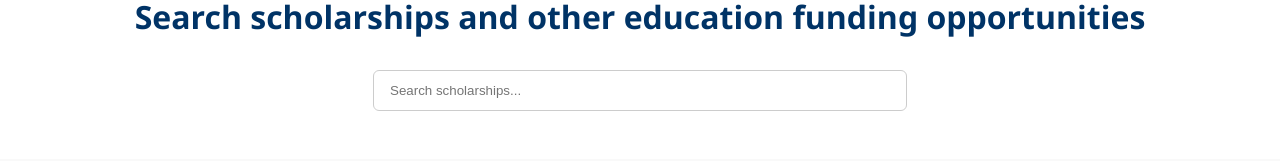
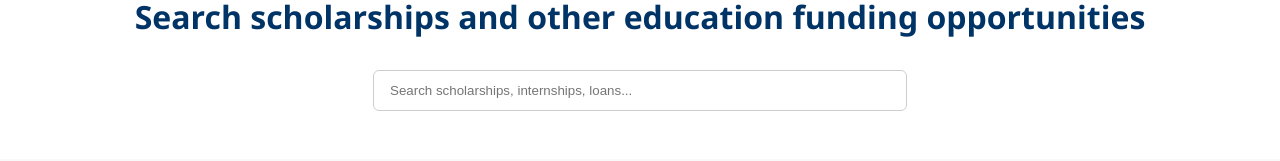
Before and after one commit to z9xqv7mkt3wl8psa/findmycareer, a Next.js app: page / in a window 1280 px wide. Shown: the part 589-750 px from the top of the page. Built offline with nearby package versions, Linux system fonts and the light colour scheme.

Commit message:
search enabled

```diff
--- /dev/null
+++ b/src/app/data/page.tsx
@@ -0,0 +1,174 @@
+export type ItemType = 'Scholarship' | 'Internship' | 'Loan';
+
+export interface BaseItem {
+  title: string;
+  description: string;
+  lastDate: string;
+  link: string;
+  type: ItemType;
+}
+
+export interface InternshipItem extends BaseItem {
+  duration: string;
+  stipend: string;
+  isRemote: boolean;
+}
+
+export interface LoanItem extends BaseItem {
+  amount: string;
+  interestRate: string;
+  eligibility: string;
+}
+
+export interface ScholarshipItem extends BaseItem {
+  amount: string;
+}
+
+export type Item = InternshipItem | LoanItem | ScholarshipItem;
+
+// ----------------------------
+// 🧩 Internships
+// ----------------------------
+
+export const internships: InternshipItem[] = [
+  {
+    title: 'Software Engineering Intern - Google',
+    description: 'As a Software Engineering Intern at Google, you’ll work on challenging projects that impact millions of users worldwide.',
+    duration: '12 weeks',
+    stipend: '₹80,000/month',
+    lastDate: 'May 31, 2025',
+    link: 'https://careers.google.com/jobs/results/12345678-software-engineering-intern/',
+    type: 'Internship',
+    isRemote: true,
+  },
+  {
+    title: 'Data Science Intern - Microsoft',
+    description: 'Join Microsoft’s Data Science team and help solve real-world problems using data-driven insights.',
+    duration: '6 months',
+    stipend: '₹60,000/month',
+    lastDate: 'April 30, 2025',
+    link: 'https://careers.microsoft.com/us/en/job/123456789/data-science-intern',
+    type: 'Internship',
+    isRemote: false,
+  },
+  {
+    title: 'Product Management Intern - Meta',
+    description: 'Work on Meta’s flagship products and contribute to their product strategy and development.',
+    duration: '10 weeks',
+    stipend: '₹70,000/month',
+    lastDate: 'June 15, 2025',
+    link: 'https://www.metacareers.com/job/12345678/product-management-intern/',
+    type: 'Internship',
+    isRemote: true,
+  },
+  {
+    title: 'UX Design Intern - Apple',
+    description: 'Join Apple’s UX design team to help create intuitive, user-friendly designs for innovative products.',
+    duration: '3 months',
+    stipend: '₹50,000/month',
+    lastDate: 'May 20, 2025',
+    link: 'https://jobs.apple.com/us/en-us/details/12345678/ux-design-intern',
+    type: 'Internship',
+    isRemote: false,
+  },
+];
+
+// ----------------------------
+// 🧩 Loans
+// ----------------------------
+
+export const loans: LoanItem[] = [
+  {
+    title: 'SBI Education Loan - Engineering',
+    description: 'State Bank of India offers loans for engineering students with flexible repayment terms and competitive interest rates.',
+    amount: 'Up to ₹20 lakhs',
+    interestRate: '8.5% p.a.',
+    eligibility: 'Indian students, Engineering courses',
+    lastDate: 'Open throughout the year',
+    link: 'https://www.sbi.co.in/web/personal-banking/education-loan',
+    type: 'Loan',
+  },
+  {
+    title: 'HDFC Bank Education Loan - Bachelors',
+    description: 'HDFC provides education loans for bachelors with minimal documentation and low processing fees.',
+    amount: 'Up to ₹40 lakhs',
+    interestRate: '9.5% p.a.',
+    eligibility: 'Indian students, Undergraduate courses',
+    lastDate: 'Open throughout the year',
+    link: 'https://www.hdfcbank.com/personal/borrow/popular-loans/education-loans',
+    type: 'Loan',
+  },
+  {
+    title: 'Punjab National Bank Education Loan - Masters',
+    description: 'PNB offers education loans for Masters courses, including MBA, MS, and more, with a special scheme for women.',
+    amount: 'Up to ₹30 lakhs',
+    interestRate: '9.25% p.a.',
+    eligibility: 'Indian students, Postgraduate courses',
+    lastDate: 'Open throughout the year',
+    link: 'https://www.pnbindia.in/education-loan-scheme.html',
+    type: 'Loan',
+  },
+  {
+    title: 'Bank of Baroda Education Loan - Engineering',
+    description: 'Bank of Baroda provides loans for engineering students at competitive interest rates with flexible repayment options.',
+    amount: 'Up to ₹15 lakhs',
+    interestRate: '8.75% p.a.',
+    eligibility: 'Indian students, Engineering courses',
+    lastDate: 'Open throughout the year',
+    link: 'https://www.bankofbaroda.in/education-loan.htm',
+    type: 'Loan',
+  },
+];
+
+// ----------------------------
+// 🧩 Scholarships
+// ----------------------------
+
+export const scholarships: ScholarshipItem[] = [
+  {
+    title: 'AICTE Pragati',
+    description: 'Scholarship for girls in technical education.',
+    amount: '₹50,000/year',
+    lastDate: 'October 31, 2025',
+    link: 'https://www.aicte-india.org/',
+    type: 'Scholarship',
+  },
+  {
+    title: 'Vidyadhan',
+    description: 'Supports low-income students post Class 10.',
+    amount: '₹10,000 – ₹60,000/year',
+    lastDate: 'June 10, 2025',
+    link: 'https://www.vidyadhan.org/',
+    type: 'Scholarship',
+  },
+  {
+    title: 'SVMCM',
+    description: 'Merit-cum-means scholarship for West Bengal students.',
+    amount: 'Up to ₹12,000/month',
+    lastDate: 'August 30, 2025',
+    link: 'https://svmcm.wbhed.gov.in/',
+    type: 'Scholarship',
+  },
+  {
+    title: 'NSP Scholarship',
+    description: 'For various minority and backward class students.',
+    amount: '₹6,000 – ₹25,000/year',
+    lastDate: 'September 15, 2025',
+    link: 'https://scholarships.gov.in/',
+    type: 'Scholarship',
+  },
+  {
+    title: 'KVPY',
+    description: 'Science scholarship merged with INSPIRE.',
+    amount: '₹5,000 – ₹7,000/month',
+    lastDate: 'N/A',
+    link: 'http://www.kvpy.iisc.ernet.in/',
+    type: 'Scholarship',
+  },
+];
+
+// ----------------------------
+// 🔄 Combined List for Search
+// ----------------------------
+
+export const allItems: Item[] = [...internships, ...loans, ...scholarships];
--- a/src/app/page.tsx
+++ b/src/app/page.tsx
@@ -4,13 +4,13 @@ import { useEffect, useRef, useState } from 'react';
 import Link from 'next/link';
 import Navbar from '@/components/Navbar';
 import Footer from '@/components/footer';
-
-
+import { allItems, Item } from './data/page';
 
 export default function HomePage() {
-  const scrollRef = useRef(null); //
+  const scrollRef = useRef(null);
   const images = ['/img1.jpg', '/img2.jpg', '/img3.jpg'];
   const [currentImageIndex, setCurrentImageIndex] = useState(0);
+  const [query, setQuery] = useState('');
 
   useEffect(() => {
     const interval = setInterval(() => {
@@ -18,6 +18,11 @@ export default function HomePage() {
     }, 3000);
     return () => clearInterval(interval);
   }, []);
+
+  const filteredResults = allItems.filter((item: Item) =>
+    item.title.toLowerCase().includes(query.toLowerCase()) ||
+    item.description.toLowerCase().includes(query.toLowerCase())
+  );
 
   return (
     <>
@@ -75,7 +80,7 @@ export default function HomePage() {
         </div>
       </section>
 
-      {/* Search Section */}
+      {/* 🔍 Search Section */}
       <section
         style={{
           padding: '3rem 2rem',
@@ -88,7 +93,9 @@ export default function HomePage() {
         </h2>
         <input
           type="text"
-          placeholder="Search scholarships..."
+          placeholder="Search scholarships, internships, loans..."
+          value={query}
+          onChange={(e) => setQuery(e.target.value)}
           style={{
             marginTop: '1rem',
             padding: '0.75rem 1rem',
@@ -99,6 +106,79 @@ export default function HomePage() {
           }}
         />
       </section>
+
+      {/* 📋 Search Results Section */}
+      {query && (
+        <section
+          style={{
+            padding: '2rem',
+            backgroundColor: '#f9f9f9',
+            display: 'grid',
+            gridTemplateColumns: 'repeat(auto-fit, minmax(300px, 1fr))',
+            gap: '1.5rem',
+          }}
+        >
+          {filteredResults.length > 0 ? (
+            filteredResults.map((item, index) => (
+              <div
+                key={index}
+                style={{
+                  background: '#fff',
+                  borderRadius: '1rem',
+                  padding: '1.5rem',
+                  boxShadow: '0 4px 12px rgba(0,0,0,0.06)',
+                }}
+              >
+                <h3 style={{ marginBottom: '0.5rem' }}>{item.title}</h3>
+                <p style={{ marginBottom: '0.75rem' }}>{item.description}</p>
+
+                {/* Type Specific Fields */}
+                {item.type === 'Internship' && 'duration' in item && 'stipend' in item && (
+                  <>
+                    <p><strong>Duration:</strong> {item.duration}</p>
+                    <p><strong>Stipend:</strong> {item.stipend}</p>
+                    <p><strong>Remote:</strong> {item.isRemote ? 'Yes' : 'No'}</p>
+                  </>
+                )}
+
+                {item.type === 'Loan' && 'amount' in item && 'interestRate' in item && (
+                  <>
+                    <p><strong>Amount:</strong> {item.amount}</p>
+                    <p><strong>Interest Rate:</strong> {item.interestRate}</p>
+                    <p><strong>Eligibility:</strong> {item.eligibility}</p>
+                  </>
+                )}
+
+                {item.type === 'Scholarship' && 'amount' in item && (
+                  <>
+                    <p><strong>Amount:</strong> {item.amount}</p>
+                  </>
+                )}
+
+                <p style={{ marginTop: '0.5rem' }}><strong>Last Date:</strong> {item.lastDate}</p>
+
+                <a
+                  href={item.link}
+                  target="_blank"
+                  rel="noopener noreferrer"
+                  style={{
+                    display: 'inline-block',
+                    marginTop: '1rem',
+                    padding: '0.5rem 1rem',
+                    backgroundColor: '#0070f3',
+                    color: '#fff',
+                    borderRadius: '0.5rem',
+                    textDecoration: 'none',
+                  }}
+                >
+                  View Details →</a>
+              </div>
+            ))
+          ) : (
+            <p style={{ textAlign: 'center', padding: '2rem' }}>No results found.</p>
+          )}
+        </section>
+      )}
 
       {/* Stats Section */}
       <section
```
Also changed, not shown: src/components/Layout.tsx (+29 -29 lines).
